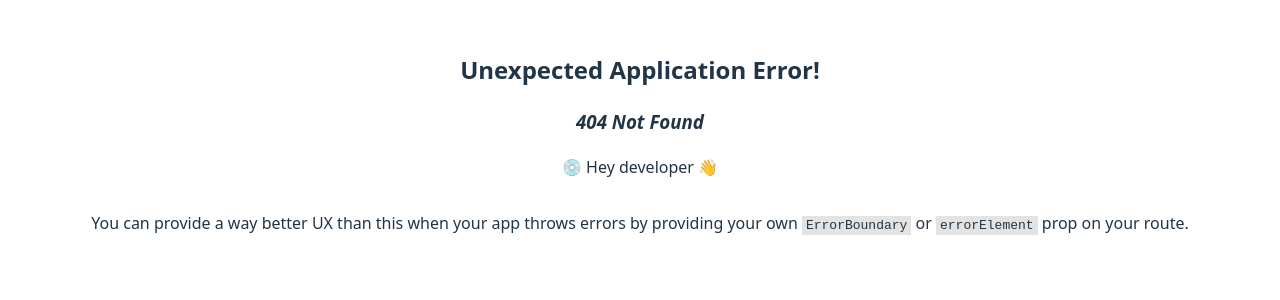
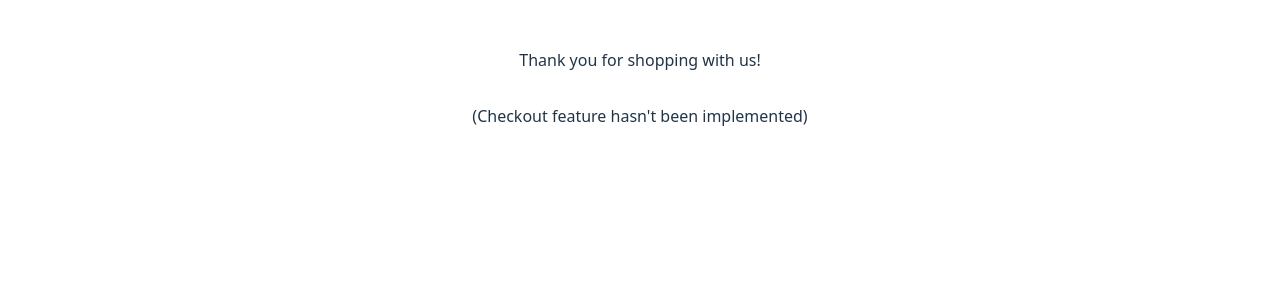
Before and after one commit to crL96/shopping-cart, a React (Vite) app: page /checkout in a window 1280 px wide. Before the commit this address had no page. Shown: the top 300 px of the page. Built offline with nearby package versions, Linux system fonts and the light colour scheme.

Commit message:
Add placeholder checkout

```diff
--- a/src/components/cart/Cart.jsx
+++ b/src/components/cart/Cart.jsx
@@ -1,3 +1,4 @@
+import { useNavigate } from "react-router";
 import style from "./cart.module.css";
 
 function Cart({ cartData, deleteFromCart, setCartItemQuantity }) {
@@ -23,6 +24,12 @@ function Cart({ cartData, deleteFromCart, setCartItemQuantity }) {
 }
 
 function OrderSummary({ cartData }) {
+    const navigate = useNavigate();
+
+    function handleCheckout() {
+        navigate("/checkout");
+    }
+
     let orderTotal = 0;
 
     for (let i = 0; i < cartData.length; i++) {
@@ -34,7 +41,7 @@ function OrderSummary({ cartData }) {
             <h2>Order Summary</h2>
             <p>Total: ${Math.round(orderTotal * 100) / 100}</p>
             <p>Number of items: {cartData.length}</p>
-            <button>Checkout</button>
+            <button onClick={handleCheckout}>Checkout</button>
         </div>
     );
 }
--- /dev/null
+++ b/src/components/checkOutPage/CheckOutPage.jsx
@@ -0,0 +1,13 @@
+import { Link } from "react-router";
+
+function CheckOutPage() {
+    return (
+        <div>
+            <p>Thank you for shopping with us!</p>
+            <p>(Checkout feature hasn't been implemented)</p>
+            <Link to="/shop">Back to the store</Link>
+        </div>
+    );
+}
+
+export default CheckOutPage;
--- a/src/main.jsx
+++ b/src/main.jsx
@@ -4,6 +4,7 @@ import { createBrowserRouter, Router, RouterProvider } from "react-router-dom";
 import './index.css'
 import App from './App.jsx'
 import Shop from './components/shop/Shop.jsx';
+import CheckOutPage from './components/checkOutPage/CheckOutPage.jsx';
 
 const router = createBrowserRouter([
   {
@@ -14,6 +15,10 @@ const router = createBrowserRouter([
     path: "shop",
     element: <Shop />,
   },
+  {
+    path: "checkout",
+    element: <CheckOutPage />,
+  },
 ]);
 
 createRoot(document.getElementById('root')).render(
```
